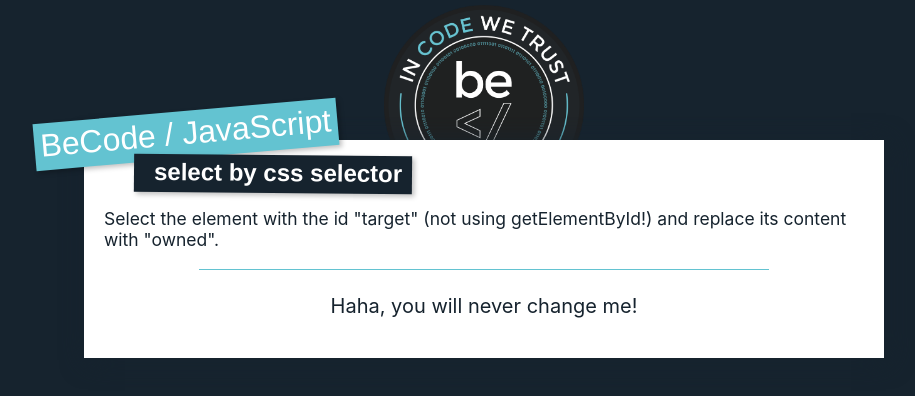
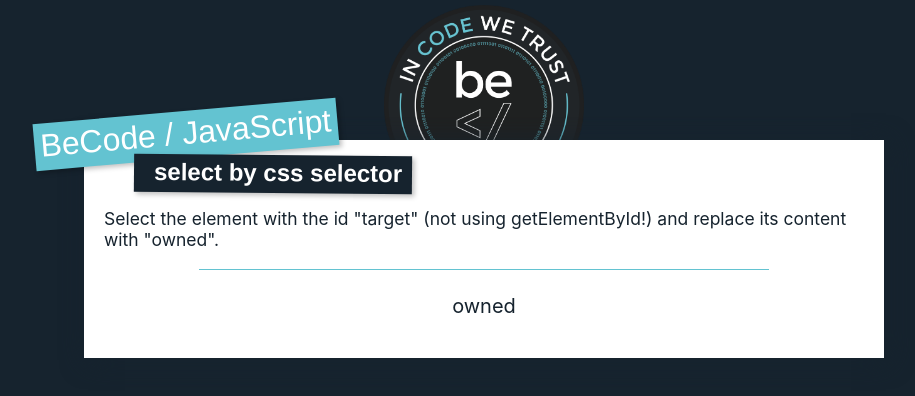
Before and after one commit to VladBurlacu/javascript, a website: page js-complete-course/06-dom/02-select-two/index.html in a window 1280 px wide. Shown: the whole page, without its empty margins (156-1071 px from the left). Drawn offline with Linux system fonts and the light colour scheme.

Commit message:
ch6 ex2 done

```diff
--- a/js-complete-course/06-dom/02-select-two/script.js
+++ b/js-complete-course/06-dom/02-select-two/script.js
@@ -11,6 +11,8 @@
 
 (function() {
 
+    this.target.innerHTML = `owned`;
+
     // your code here
 
 })();
--- a/js-complete-course/package.json
+++ b/js-complete-course/package.json
@@ -10,6 +10,6 @@
     "json-server": "^0.16.1"
   },
   "devDependencies": {
-    "seve": "^0.10.0"
+    "seve": "^0.5.0"
   }
 }
```
Also changed, not shown: js-complete-course/06-dom/02-select-two/index.html (+4 -4 lines), 2 other files.
